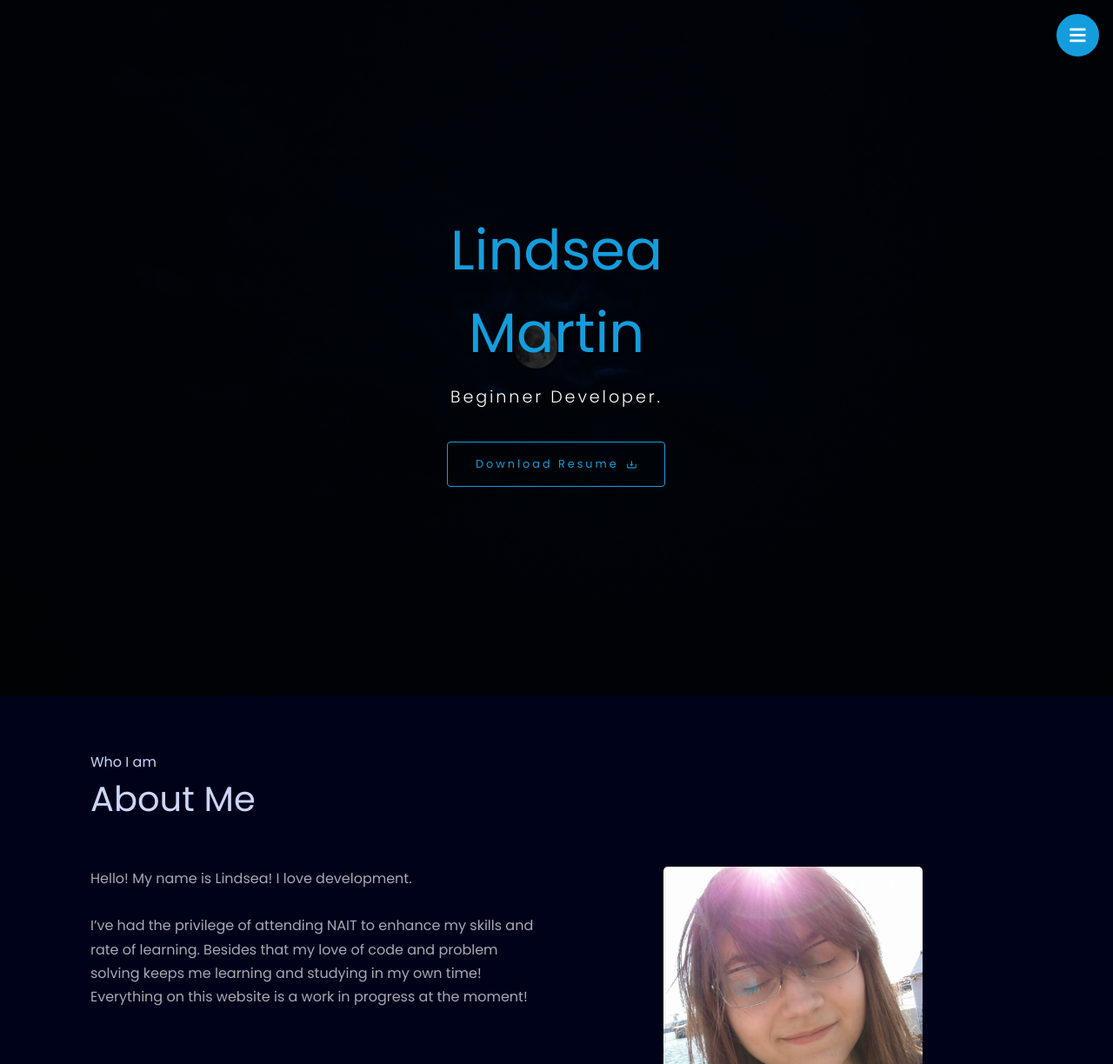
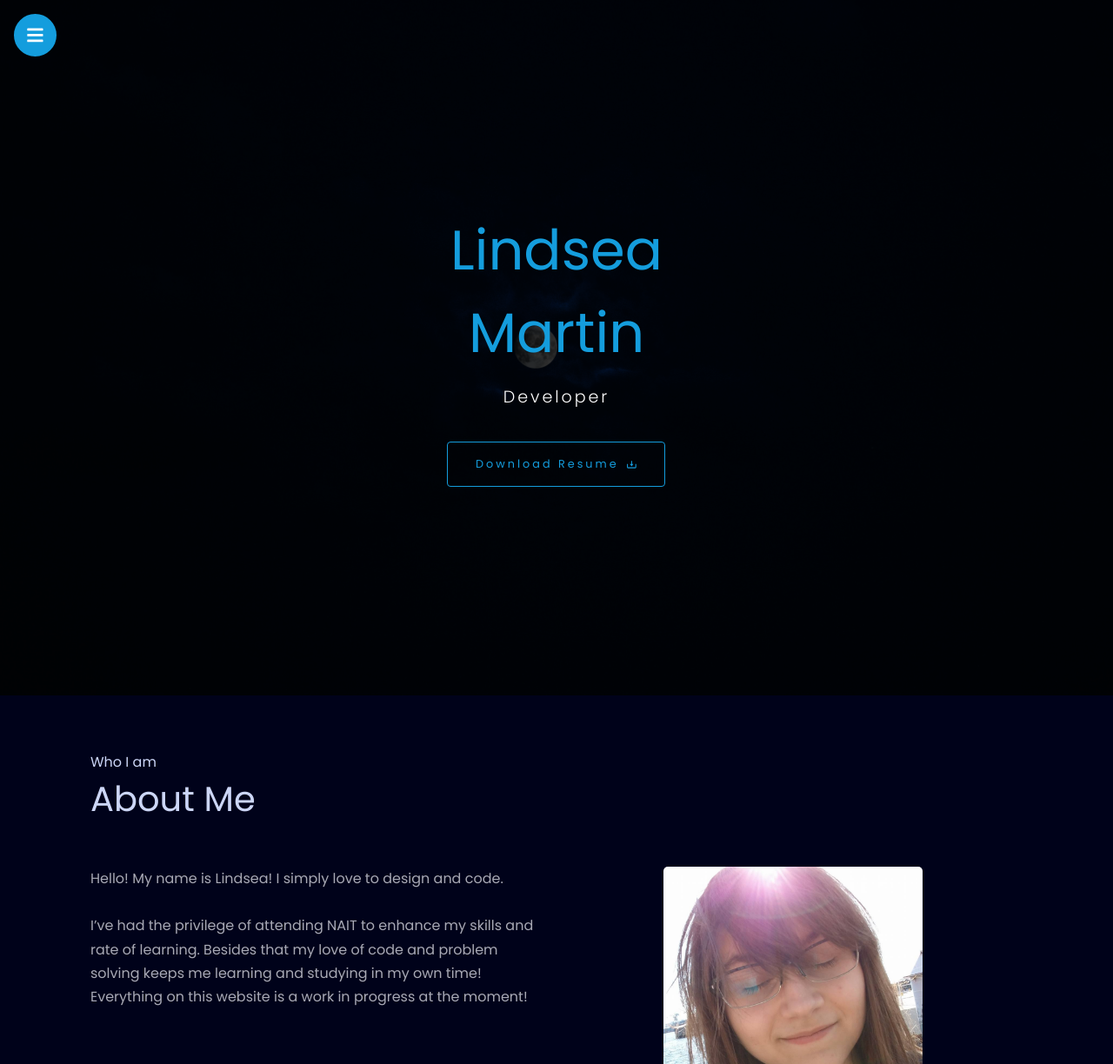
Before and after one commit to LindseaMartin/lindseamartin.github.io, a React (Create React App) app: page / in a window 1280 px wide. Shown: the top 1224 px of the page at 87% size. Built offline with nearby package versions, Linux system fonts and the light colour scheme.

Commit message:
Moved scroll and nav icons

```diff
--- a/src/components/About.js
+++ b/src/components/About.js
@@ -20,7 +20,7 @@ const About = () => {
                   </motion.div>
                   <div className="split-about">
                     <motion.div initial={{x: '-100%', opacity: 0}} whileInView={horizontal} className="about-content">
-                        <p>Hello! My name is Lindsea! I love development. </p>
+                        <p>Hello! My name is Lindsea! I simply love to design and code. </p>
                         <br />
                         <p> I’ve had the privilege of attending NAIT to enhance my skills and rate of learning. Besides that my love of code and problem solving keeps me learning and studying in my own time! Everything on this website is a work in progress at the moment!</p>
                     </motion.div>
--- a/src/components/HeroHeader.js
+++ b/src/components/HeroHeader.js
@@ -96,7 +96,7 @@ const HeroHeader = ({ nav, handleNav }) => {
 					<span>Lindsea</span> <span>Martin</span>
 				</p>
 				<p className='hero-desc'>
-					Beginner <span className='hero-desc-sub'>Developer.</span>
+					 <span className='hero-desc-sub'>Developer</span>
 				</p>
 			</motion.div>
 			<motion.span
--- a/src/styles/HeroHeader.css
+++ b/src/styles/HeroHeader.css
@@ -116,10 +116,11 @@
 .menu-icon {
 	position: fixed;
 	top: 1rem;
-	right: 1rem;
+	left: 1rem;
 }
 
-.menu-icon:hover {
+.menu-icon:hover,
+.to-top-icon:hover {
 	background-color: var(--nav-blue-shade);
 }
 
@@ -130,11 +131,7 @@
 .to-top-icon {
 	position: fixed;
 	bottom: 1rem;
-	right: 1rem;
-}
-
-.to-top-icon:hover {
-	background-color: var(--nav-blue-shade);
+	left: 1rem;
 }
 
 .show {
```
